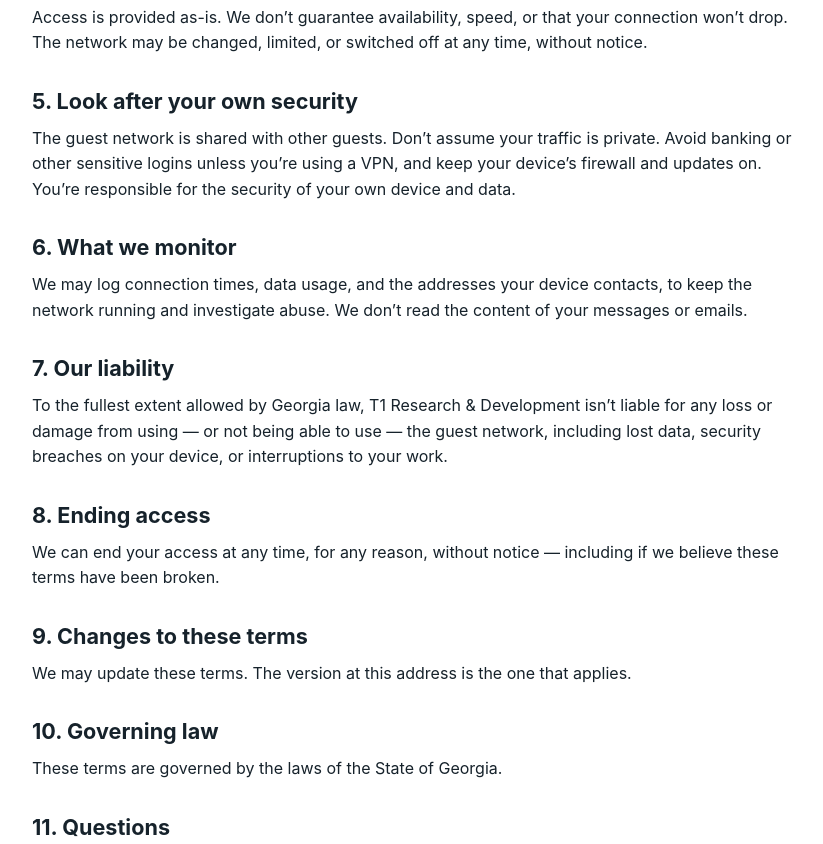
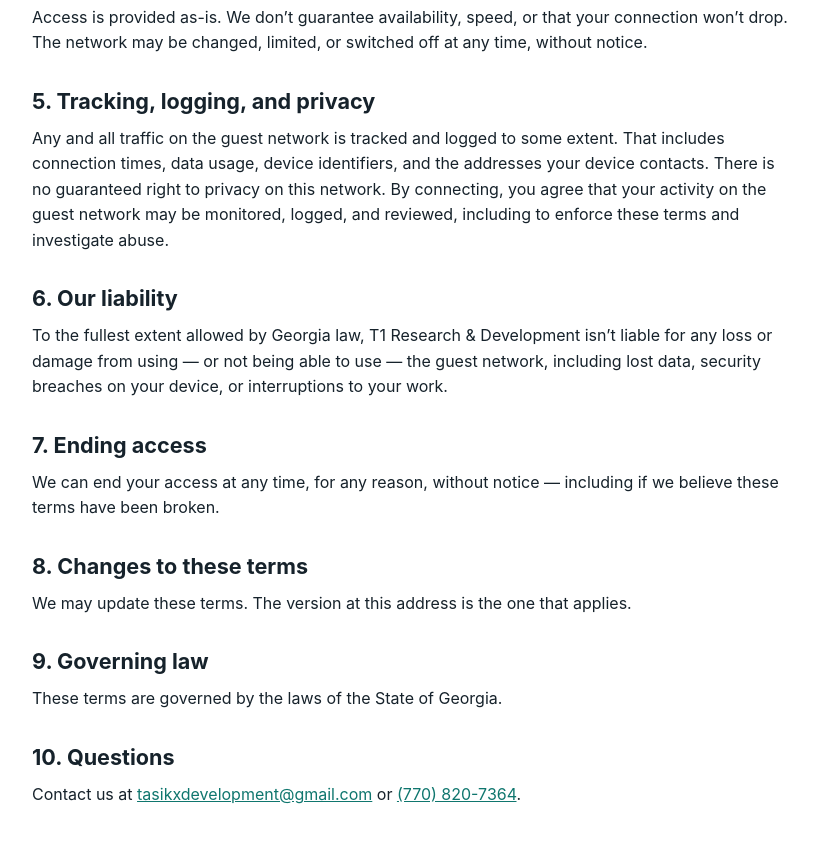
Before and after one commit to t1-research/T1-Research, a plain HTML site: page terms-of-use.html in a window 1280 px wide. Shown: the part 940-1784 px from the top of the page, without its empty margins (228-1051 px from the left). Drawn offline with Linux system fonts and the light colour scheme.

Commit message:
v0.26 Terms of Use: all traffic tracked and logged, no guaranteed privacy
- Section 5 (security tips) removed; monitoring section rewritten
  as section 5, Tracking, logging, and privacy: any and all traffic
  on the guest network is tracked and logged to some extent, and
  there is no guaranteed right to privacy on the network.
- Sections renumbered 1-10.

```diff
--- a/terms-of-use.html
+++ b/terms-of-use.html
@@ -77,25 +77,22 @@
           <h2>4. No guarantees</h2>
           <p>Access is provided as-is. We don&rsquo;t guarantee availability, speed, or that your connection won&rsquo;t drop. The network may be changed, limited, or switched off at any time, without notice.</p>
 
-          <h2>5. Look after your own security</h2>
-          <p>The guest network is shared with other guests. Don&rsquo;t assume your traffic is private. Avoid banking or other sensitive logins unless you&rsquo;re using a VPN, and keep your device&rsquo;s firewall and updates on. You&rsquo;re responsible for the security of your own device and data.</p>
+          <h2>5. Tracking, logging, and privacy</h2>
+          <p>Any and all traffic on the guest network is tracked and logged to some extent. That includes connection times, data usage, device identifiers, and the addresses your device contacts. There is no guaranteed right to privacy on this network. By connecting, you agree that your activity on the guest network may be monitored, logged, and reviewed, including to enforce these terms and investigate abuse.</p>
 
-          <h2>6. What we monitor</h2>
-          <p>We may log connection times, data usage, and the addresses your device contacts, to keep the network running and investigate abuse. We don&rsquo;t read the content of your messages or emails.</p>
-
-          <h2>7. Our liability</h2>
+          <h2>6. Our liability</h2>
           <p>To the fullest extent allowed by Georgia law, T1 Research &amp; Development isn&rsquo;t liable for any loss or damage from using — or not being able to use — the guest network, including lost data, security breaches on your device, or interruptions to your work.</p>
 
-          <h2>8. Ending access</h2>
+          <h2>7. Ending access</h2>
           <p>We can end your access at any time, for any reason, without notice — including if we believe these terms have been broken.</p>
 
-          <h2>9. Changes to these terms</h2>
+          <h2>8. Changes to these terms</h2>
           <p>We may update these terms. The version at this address is the one that applies.</p>
 
-          <h2>10. Governing law</h2>
+          <h2>9. Governing law</h2>
           <p>These terms are governed by the laws of the State of Georgia.</p>
 
-          <h2>11. Questions</h2>
+          <h2>10. Questions</h2>
           <p>Contact us at <a href="mailto:tasikxdevelopment@gmail.com">tasikxdevelopment@gmail.com</a> or <a href="tel:+17708207364">(770) 820-7364</a>.</p>
         </div>
       </div>
```
